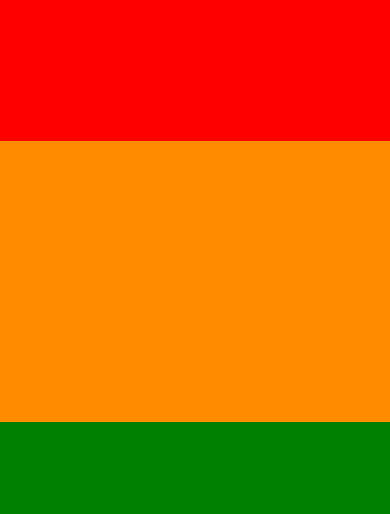
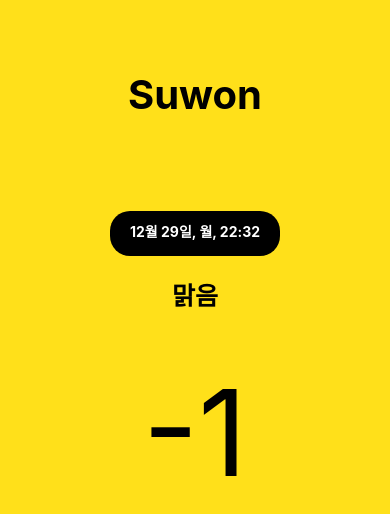
Before and after one commit to HarryKim24/RN_weather_app, a React Native app: screen / in a window 390 px wide. Shown: the top 514 px of the page. Built offline with nearby package versions, Linux system fonts and the light colour scheme.

Commit message:
setting weather layout

```diff
--- a/App.js
+++ b/App.js
@@ -1,17 +1,76 @@
 import { StatusBar } from 'expo-status-bar';
-import { useState } from 'react';
-import { Button, StyleSheet, Text, View } from 'react-native';
+import { StyleSheet, View, Text } from 'react-native';
 
-export default function App() {
+const App = () => {
 
   return (
-    <View style={{ flex: 1 }}>
-      <View style={{ flex: 1, backgroundColor: 'red' }}></View>
-      <View style={{ flex: 2, backgroundColor: 'darkorange' }}></View>
-      <View style={{ flex: 3, backgroundColor: 'green' }}></View>
-      <StatusBar style="auto" />
+    <View style={styles.container}>
+      <View style={styles.cityCon}>
+        <Text style={styles.city}>Suwon</Text>
+      </View>
+      <View style={styles.weatherCon}>
+        <View style={styles.day}>
+          <Text style={styles.regDate}>12월 29일, 월, 22:32</Text>
+          <Text style={styles.desc}>맑음</Text>
+        </View>
+        <View style={styles.tempCon}>
+          <Text style={styles.temp}>-1</Text>
+        </View>
+      </View>
+      <StatusBar style='auto' />
     </View>
   );
 }
 
-const styles = StyleSheet.create({});
+const styles = StyleSheet.create({
+  container: {
+    flex: 1,
+    backgroundColor: '#ffe01a'
+  },
+  cityCon: {
+    flex: 1,
+  },
+  city: {
+    flex: 1,
+    marginTop: 50,
+    paddingTop: 20,
+    fontSize: 40,
+    textAlign: 'center',
+    fontWeight: 'bold',
+  },
+  weatherCon: {
+    flex: 3,
+  },
+  day: {
+    flex: 0.2,
+    alignItems: 'center',
+    justifyContent: 'center',
+  },
+  regDate: {
+    paddingTop: 10,
+    paddingLeft: 20,
+    paddingRight: 20,
+    paddingBottom: 15,
+    backgroundColor: 'black',
+    color: 'white',
+    fontWeight: 'bold',
+    borderRadius: 20,
+    overflow: 'hidden',
+  },
+  desc: {
+    flex: 1.5,
+    marginTop: 20,
+    fontSize: 25,
+    fontWeight: 'bold',
+  },
+  tempCon: {
+    flex: 0.3,
+    alignItems: 'center',
+    justifyContent: 'center',
+  },
+  temp: {
+    fontSize: 120,
+  }
+});
+
+export default App;
```
